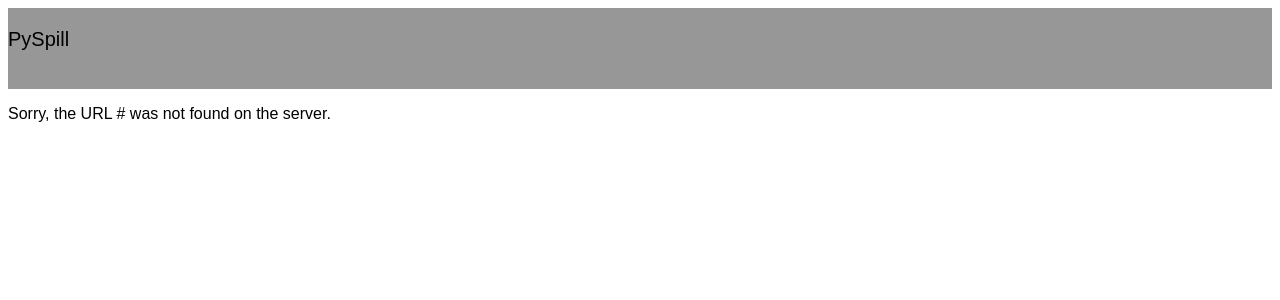
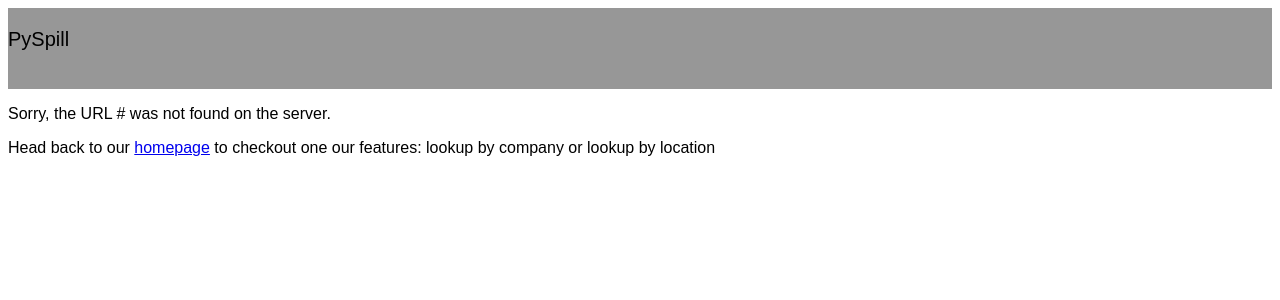
Before and after one commit to CS257-F23/team-project-c, a Flask app: template templates/pageNotFound.html in a window 1280 px wide. Shown: the top 300 px of the page. Run offline with Flask 3, Linux system fonts and the light colour scheme; the template is opened without the code that fills it: most values are stand-ins (such as "Sample title", 1, 10 or a date in 2020).

Commit message:
making 404 page meet requirements

```diff
--- a/templates/pageNotFound.html
+++ b/templates/pageNotFound.html
@@ -38,5 +38,10 @@
       <br />
     </div>
     <p>Sorry, the URL {{ url }} was not found on the server.</p>
+    <p>
+      <!-- cannot do direct links to features there is no standalone homepage for each feature - Henry  -->
+      Head back to our <a href="/">homepage</a> to checkout one our features:
+      lookup by company or lookup by location
+    </p>
   </body>
 </html>
```
